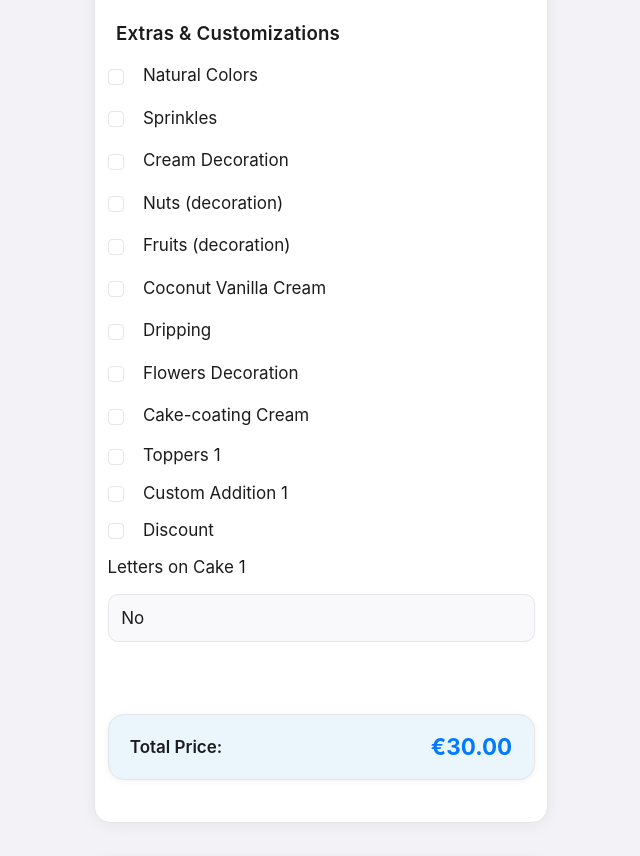
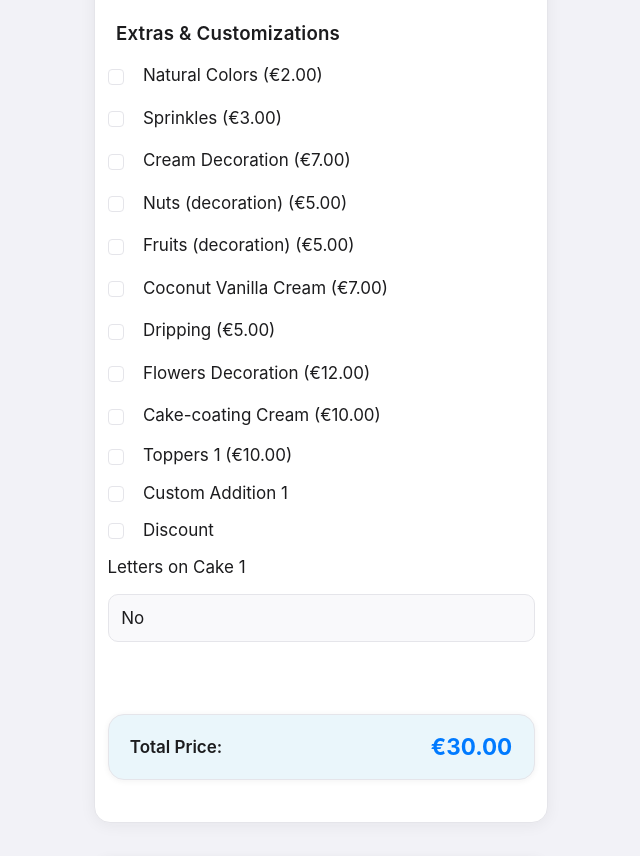
Before and after one commit to orierezori/CakePriceCalculator, a website built with Vite: page index.html in a window 1280 px wide. Shown: the part 974-1830 px from the top of the page, without its empty margins (319-959 px from the left). Built offline with nearby package versions, Linux system fonts and the light colour scheme.

Commit message:
feat: update extras pricing in cake customization options for better clarity

```diff
--- a/index.html
+++ b/index.html
@@ -45,17 +45,17 @@
       <fieldset id="extrasFieldset">
         <legend>Extras & Customizations</legend>
         <div class="extras-grid">
-          <label for="naturalColors"><input type="checkbox" id="naturalColors">Natural Colors</label>
-          <label for="sprinkles" id="sprinklesLabel"><input type="checkbox" id="sprinkles">Sprinkles</label>
-          <label for="piping" id="pipingLabel"><input type="checkbox" id="piping">Cream Decoration</label>
-          <label for="nuts" id="nutsLabel"><input type="checkbox" id="nuts">Nuts (decoration)</label>
-          <label for="fruits" id="fruitsLabel"><input type="checkbox" id="fruits">Fruits (decoration)</label>
-          <label for="coconutVanillaCream" id="coconutVanillaCreamLabel"><input type="checkbox" id="coconutVanillaCream">Coconut Vanilla Cream</label>
-          <label for="dripping" id="drippingLabel"><input type="checkbox" id="dripping">Dripping</label>
-          <label for="flowersDecoration" id="flowersDecorationLabel"><input type="checkbox" id="flowersDecoration">Flowers Decoration</label>
-          <label for="cakeCoatingCream" id="cakeCoatingCreamLabel"><input type="checkbox" id="cakeCoatingCream">Cake-coating Cream</label>
-          <label for="topper1" id="toppers1Label"><input type="checkbox" id="topper1">Toppers 1 <input type="text" id="topper1Text" placeholder="Optional details" class="topper-text-input hidden"></label>
-          <label for="topper2" id="toppers2Label"><input type="checkbox" id="topper2">Toppers 2 <input type="text" id="topper2Text" placeholder="Optional details" class="topper-text-input hidden"></label>
+          <label for="naturalColors"><input type="checkbox" id="naturalColors">Natural Colors (€2.00)</label>
+          <label for="sprinkles" id="sprinklesLabel"><input type="checkbox" id="sprinkles">Sprinkles (€3.00)</label>
+          <label for="piping" id="pipingLabel"><input type="checkbox" id="piping">Cream Decoration (€7.00)</label>
+          <label for="nuts" id="nutsLabel"><input type="checkbox" id="nuts">Nuts (decoration) (€5.00)</label>
+          <label for="fruits" id="fruitsLabel"><input type="checkbox" id="fruits">Fruits (decoration) (€5.00)</label>
+          <label for="coconutVanillaCream" id="coconutVanillaCreamLabel"><input type="checkbox" id="coconutVanillaCream">Coconut Vanilla Cream (€7.00)</label>
+          <label for="dripping" id="drippingLabel"><input type="checkbox" id="dripping">Dripping (€5.00)</label>
+          <label for="flowersDecoration" id="flowersDecorationLabel"><input type="checkbox" id="flowersDecoration">Flowers Decoration (€12.00)</label>
+          <label for="cakeCoatingCream" id="cakeCoatingCreamLabel"><input type="checkbox" id="cakeCoatingCream">Cake-coating Cream (€10.00)</label>
+          <label for="topper1" id="toppers1Label"><input type="checkbox" id="topper1">Toppers 1 (€10.00) <input type="text" id="topper1Text" placeholder="Optional details" class="topper-text-input hidden"></label>
+          <label for="topper2" id="toppers2Label"><input type="checkbox" id="topper2">Toppers 2 (€10.00) <input type="text" id="topper2Text" placeholder="Optional details" class="topper-text-input hidden"></label>
           <label for="customAddition" id="customAdditionLabel"><input type="checkbox" id="customAddition">Custom Addition 1 <input type="text" id="customAdditionText" placeholder="Description" class="topper-text-input hidden"> <input type="number" id="customAdditionPrice" placeholder="Price" class="topper-text-input hidden" min="0" step="0.01"></label>
           <label for="customAddition2" id="customAddition2Label"><input type="checkbox" id="customAddition2">Custom Addition 2 <input type="text" id="customAddition2Text" placeholder="Description" class="topper-text-input hidden"> <input type="number" id="customAddition2Price" placeholder="Price" class="topper-text-input hidden" min="0" step="0.01"></label>
           <label for="discount" id="discountLabel"><input type="checkbox" id="discount">Discount <input type="number" id="discountAmount" placeholder="Amount" class="topper-text-input hidden" min="0" step="0.01"></label>
```
